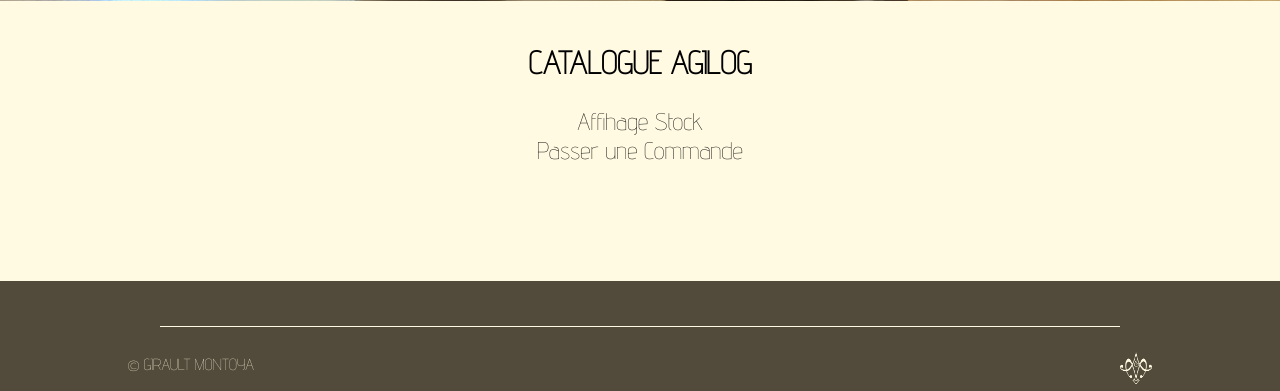
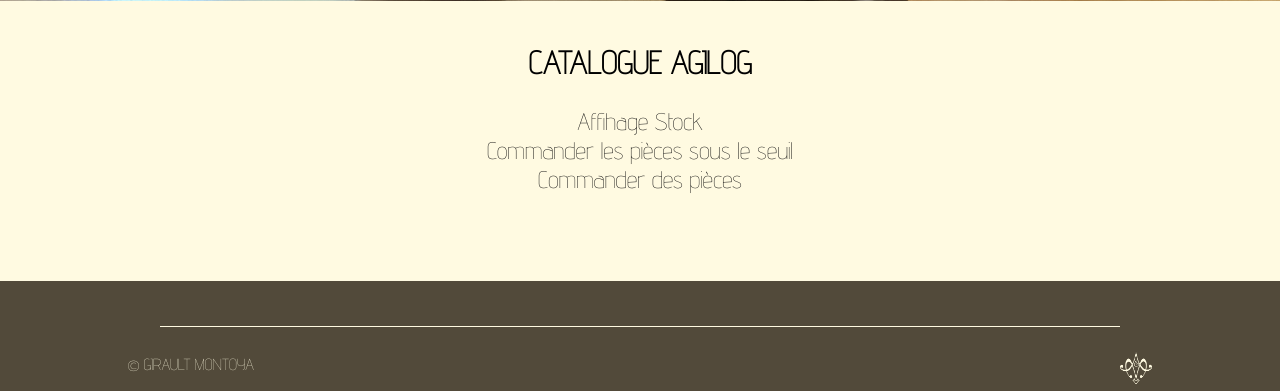
Before and after one commit to Lilaschabert/Projet-Info-EDI, a Flask app: page /agiLOG in a window 1280 px wide. Shown: the part 559-950 px from the top of the page. Run offline with Flask 2, Linux system fonts and the light colour scheme.

Commit message:
lien agilog

```diff
--- a/templates/page agiLOG.html
+++ b/templates/page agiLOG.html
@@ -10,10 +10,11 @@
 		<div id = "textIntro">
 		<h2> Catalogue AgiLOG</h2>
 		</div>
-		<div class = "listeliens">
+		<div>
 			<ul>
-				<li id="lienStock"><a href='{{ url_for("stock") }}'>Affihage Stock</a></li>
-				<li id="lienCommande"><a href='{{ url_for("commandes") }}'>Passer une Commande</a></li>
+				<li class="listeliens"><a href='{{ url_for("stock") }}'>Affihage Stock</a></li>
+				<li class="listeliens"><a href='{{ url_for("commande_pieces") }}'>Commander les pièces sous le seuil</a></li>
+				<li class="listeliens"><a href='{{ url_for("commande_pieces",forcer="True") }}'>Commander des pièces</a></li>
 			</ul>
 		</div>
 	</section>
```
